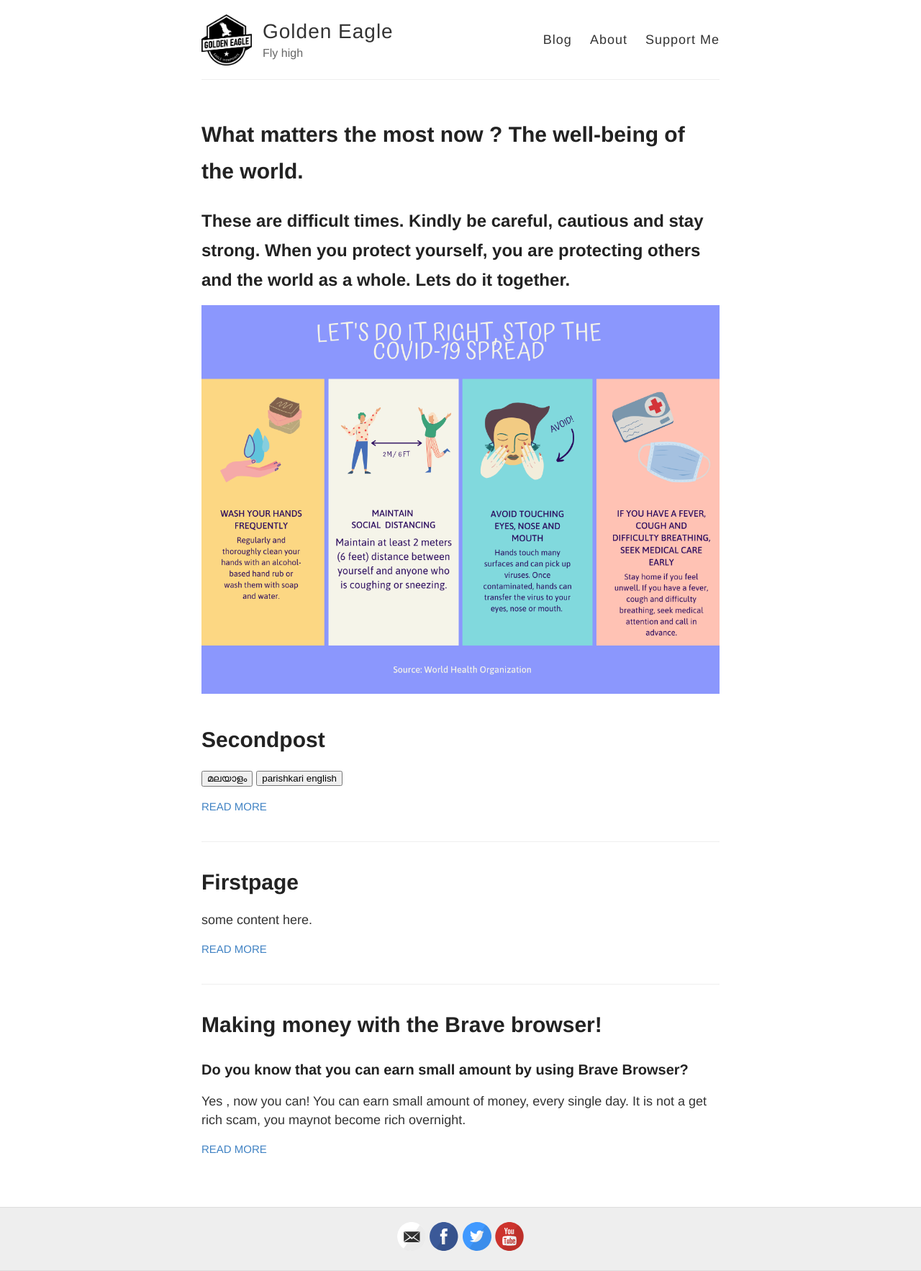
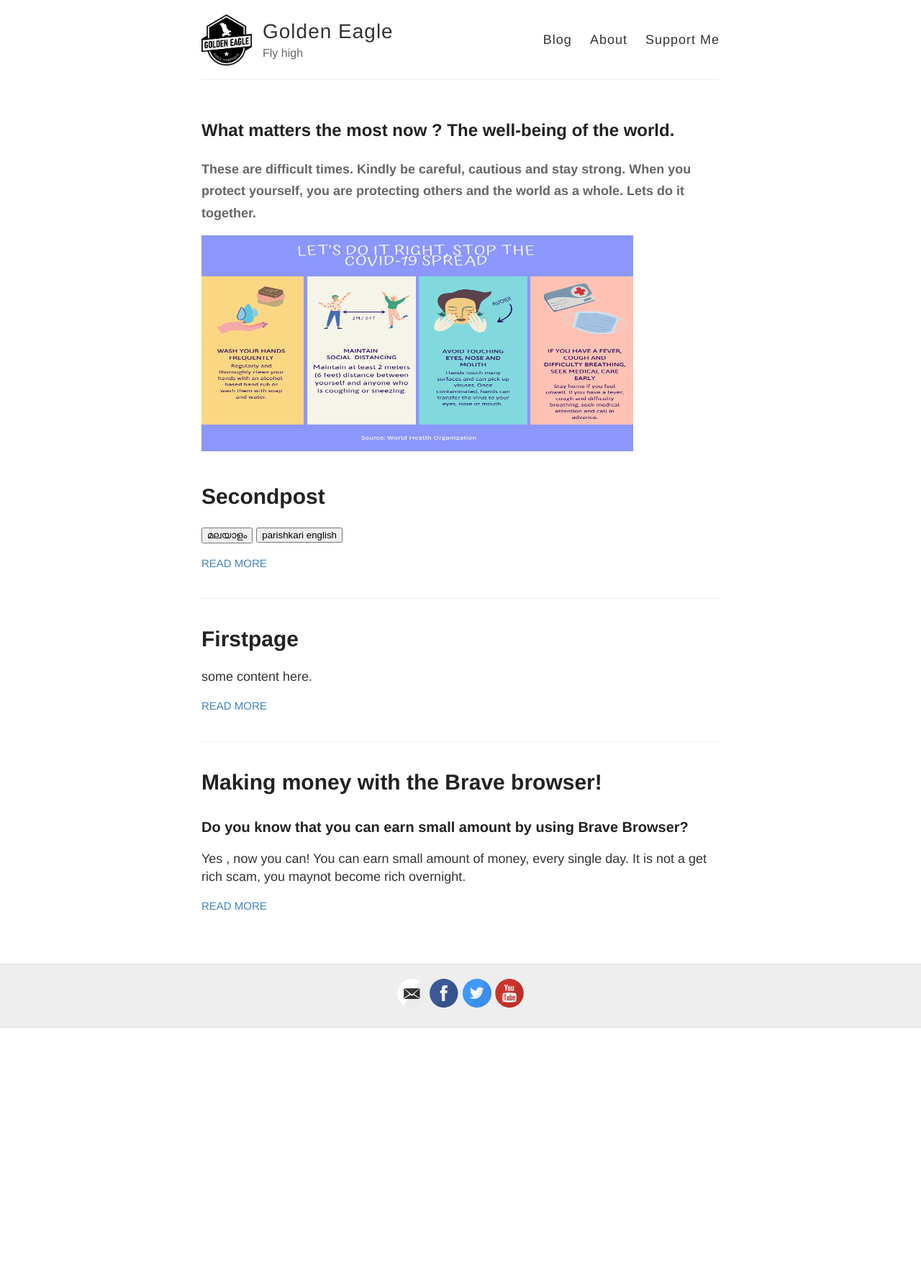
Before and after one commit to golden-eagle-blog/golden-eagle-blog.github.io, a Jekyll site: the page built from index.html, in a window 1280 px wide. Shown: the whole page at 72% size. Built offline with Jekyll 4.4.1, drawn with Linux system fonts in a browser that asks for light colours; after the commit the page ends 1428 px from its top, so only the background shows below that.

Commit message:
Update index.html

```diff
--- a/index.html
+++ b/index.html
@@ -1,11 +1,11 @@
 ---
 layout: default
 ---
-<h1>What matters the most now ? The well-being of the world. </h1>
+<h2>What matters the most now ? The well-being of the world. </h2>
 
-<h2>These are difficult times. Kindly be careful, cautious and stay strong. When you protect yourself, you are protecting others and the world as a whole. Lets do it together.</h2>
+<h4>These are difficult times. Kindly be careful, cautious and stay strong. When you protect yourself, you are protecting others and the world as a whole. Lets do it together.</h4>
 
-<img src="/images/homepage/covid-19-prevention.png" alt="the golden eagle view">
+<img src="/images/homepage/covid-19-prevention.png" alt="the golden eagle view" width="600" height="300">
 
 <div class="posts">
   {% for post in site.posts %}
```
